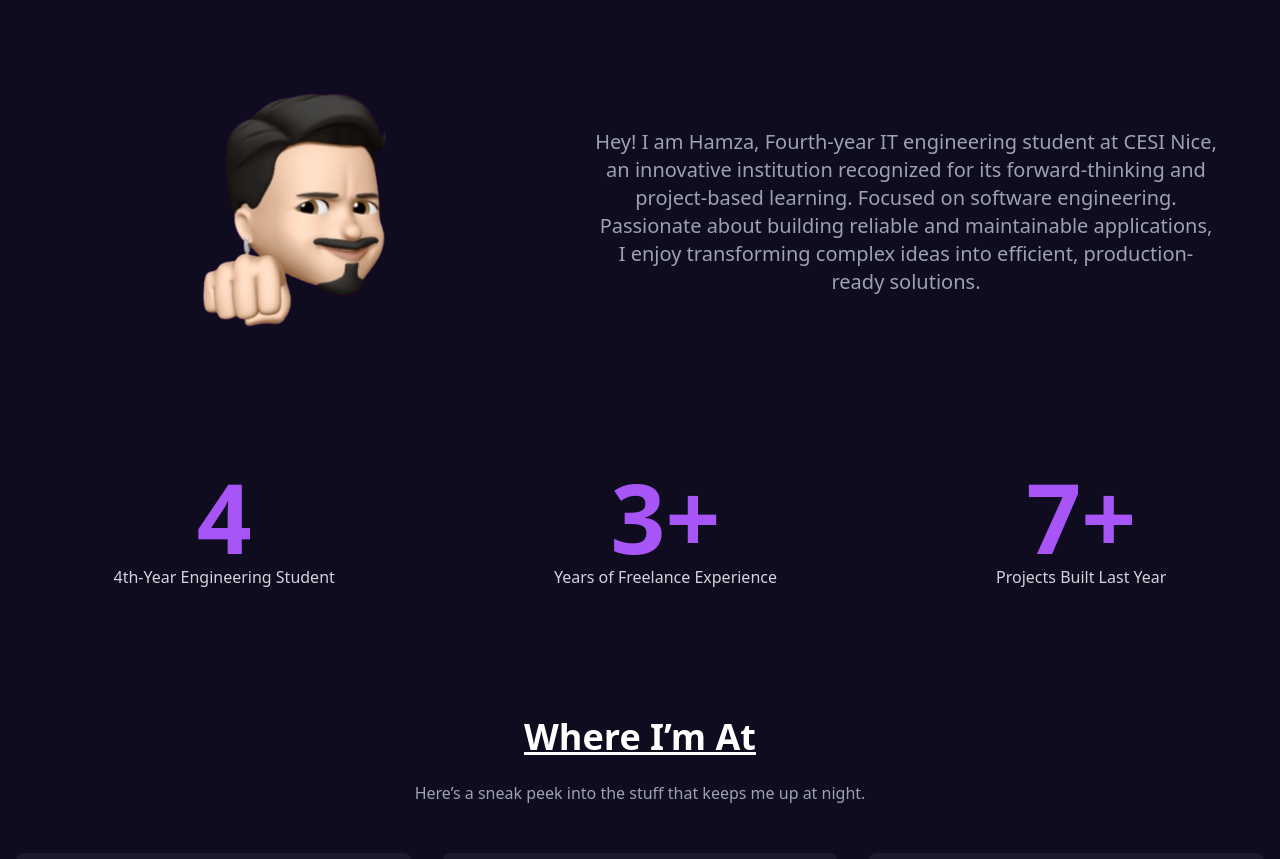
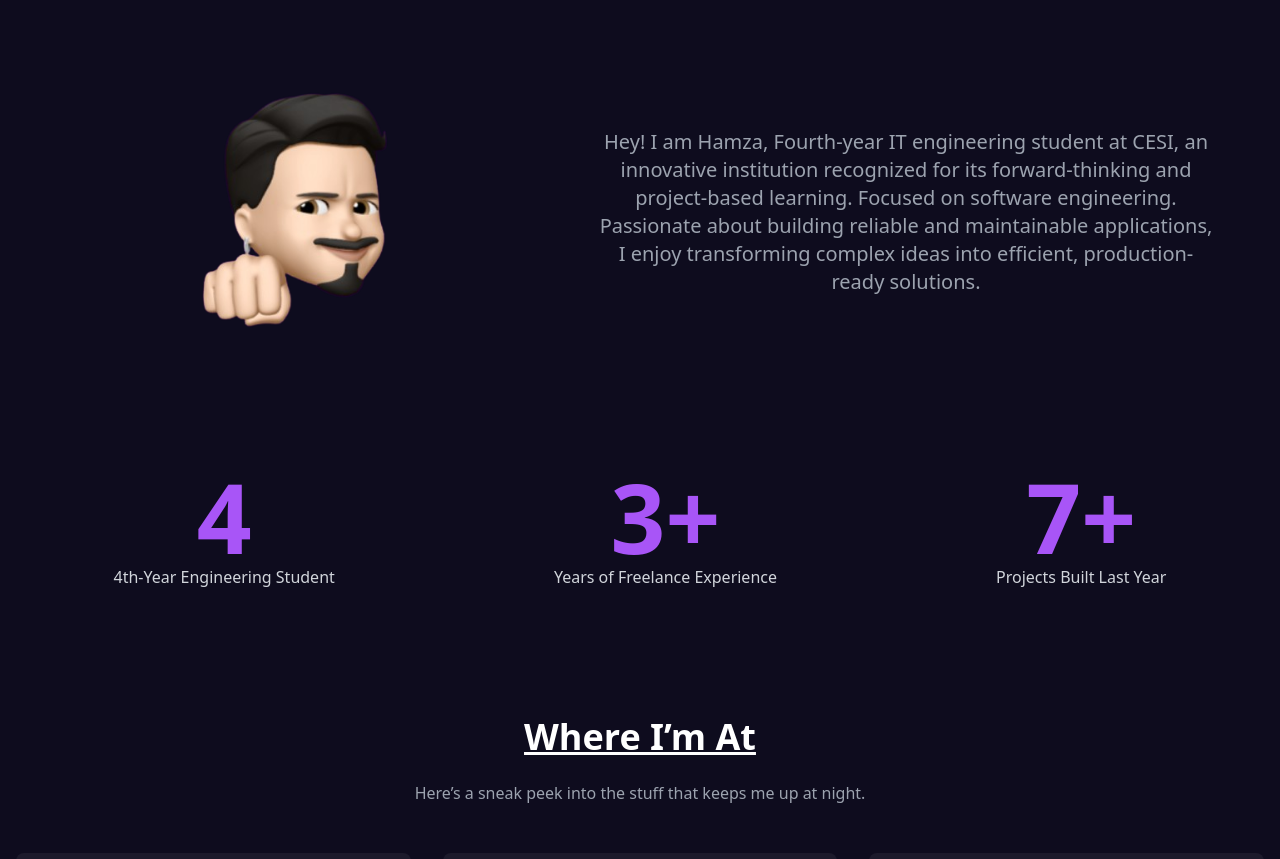
Before and after one commit to HamzaOuba00-1/portfolio, a React (Vite) app: page / in a window 1280 px wide. Shown: the part 940-1799 px from the top of the page. Built offline with nearby package versions, Linux system fonts and the light colour scheme.

Commit message:
feat(about): update content and layout improvement

```diff
--- a/src/components/About.jsx
+++ b/src/components/About.jsx
@@ -77,7 +77,7 @@ const About = () => {
             transition={{ duration: 0.4 }}
             className="md:w-1/2 text-gray-400 px-4 md:px-0 text-base sm:text-lg md:text-xl"
           >
-          Hey! I am Hamza, Fourth-year IT engineering student at CESI Nice, an innovative institution
+          Hey! I am Hamza, Fourth-year IT engineering student at CESI, an innovative institution
           recognized for its forward-thinking and project-based learning.
           Focused on software engineering. Passionate about building reliable and maintainable applications,
           I enjoy transforming complex ideas into efficient, production-ready solutions.
```
